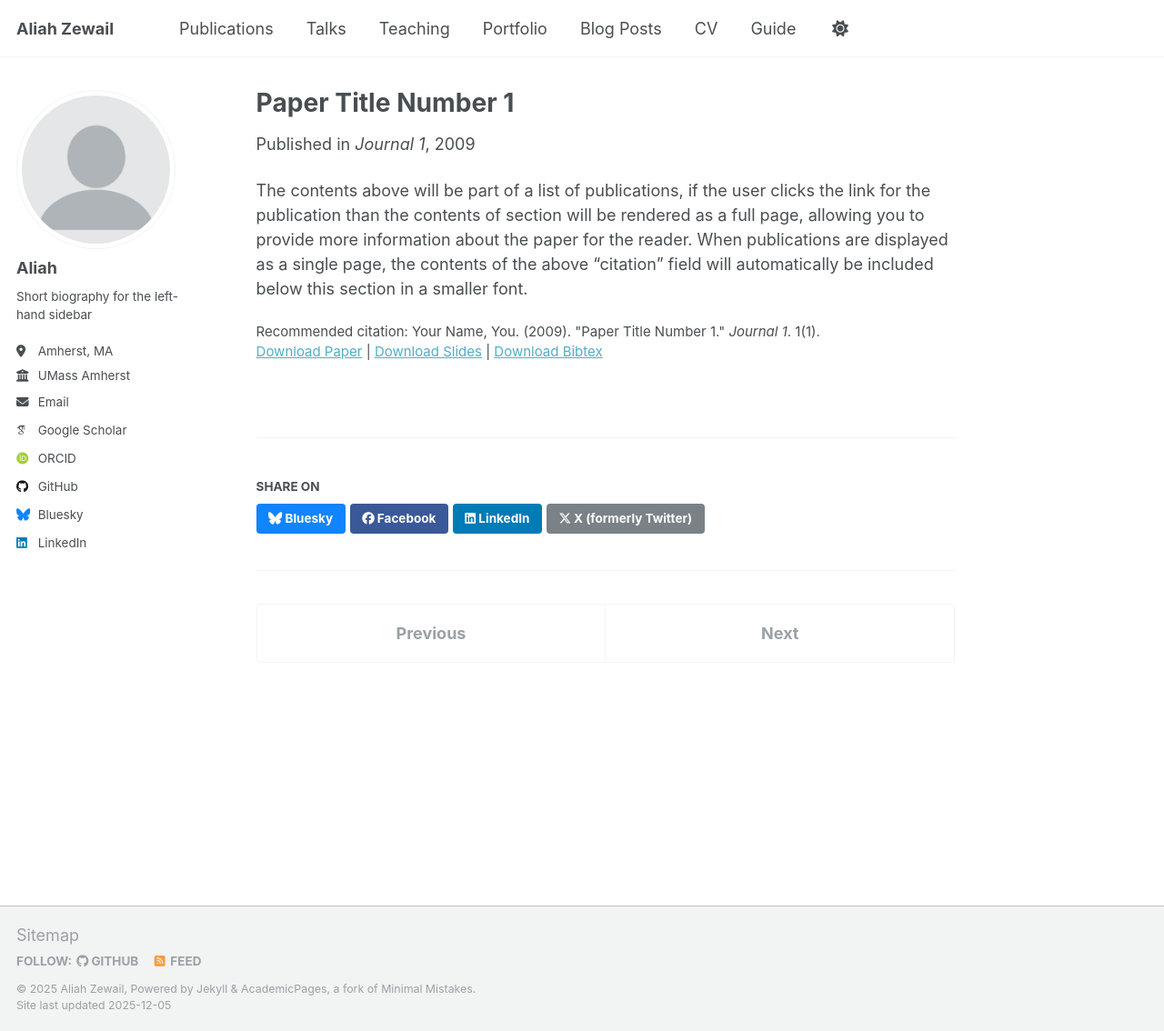
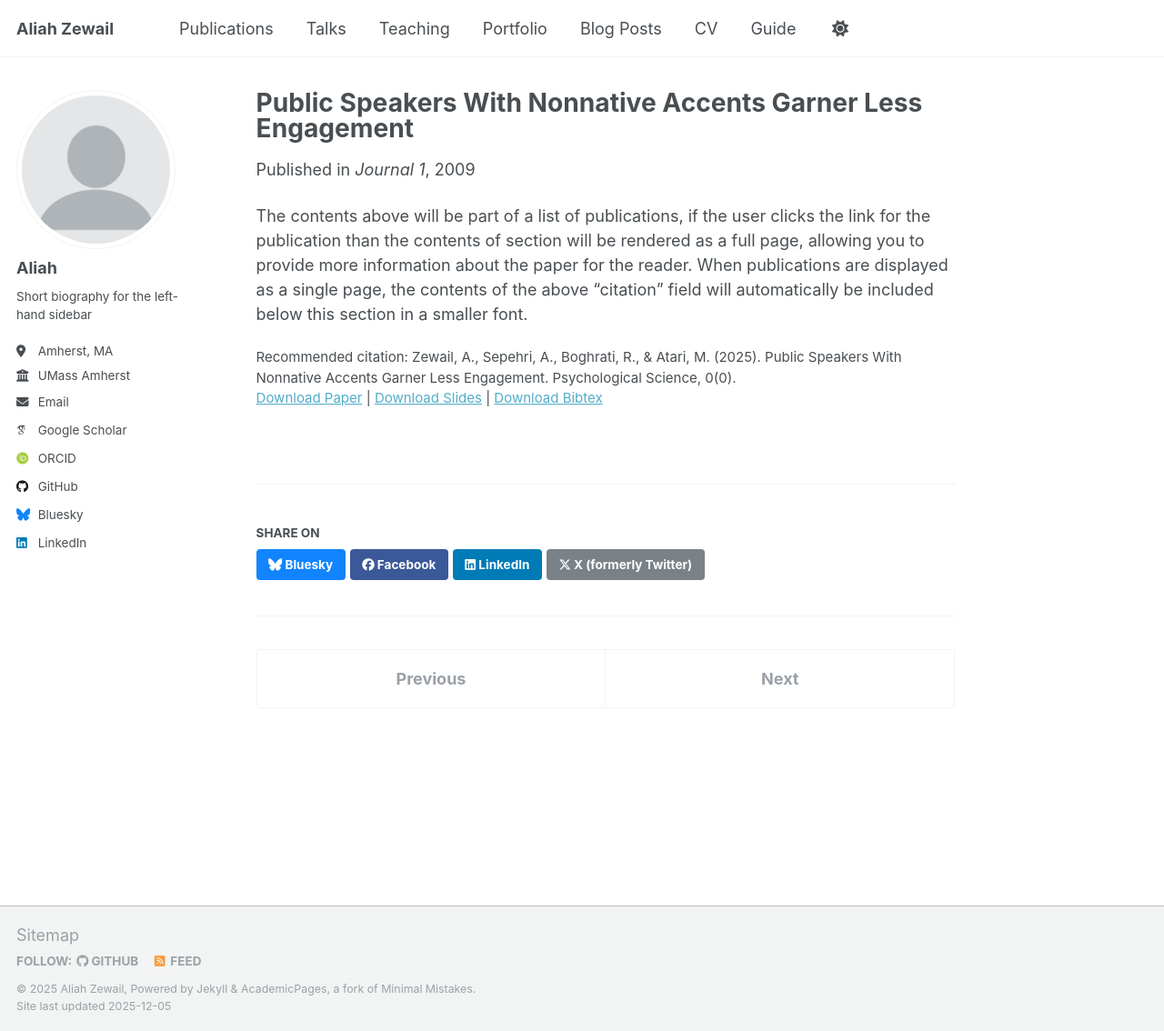
Before and after one commit to aliahzewail/aliahzewail.github.io, a Jekyll site: the page built from _publications/2009-10-01-paper-title-number-1.md, in a window 1280 px wide and 1134 px high. Shown: the whole window at 91% size. Built offline with Jekyll 4.4.1, drawn with Linux system fonts in a browser that asks for light colours; some web fonts are replaced.

Commit message:
Update 2009-10-01-paper-title-number-1.md

```diff
--- a/_publications/2009-10-01-paper-title-number-1.md
+++ b/_publications/2009-10-01-paper-title-number-1.md
@@ -1,5 +1,5 @@
 ---
-title: "Paper Title Number 1"
+title: "Public Speakers With Nonnative Accents Garner Less Engagement"
 collection: publications
 category: manuscripts
 permalink: /publication/2009-10-01-paper-title-number-1
@@ -7,8 +7,8 @@ excerpt: 'This paper is about the number 1. The number 2 is left for future work
 date: 2009-10-01
 venue: 'Journal 1'
 slidesurl: 'http://academicpages.github.io/files/slides1.pdf'
-paperurl: 'http://academicpages.github.io/files/paper1.pdf'
+paperurl: '[http://academicpages.github.io/files/paper1.pdf](https://doi.org/10.1177/09567976251398)'
 bibtexurl: 'http://academicpages.github.io/files/bibtex1.bib'
-citation: 'Your Name, You. (2009). &quot;Paper Title Number 1.&quot; <i>Journal 1</i>. 1(1).'
+citation: 'Zewail, A., Sepehri, A., Boghrati, R., & Atari, M. (2025). Public Speakers With Nonnative Accents Garner Less Engagement. Psychological Science, 0(0).'
 ---
 The contents above will be part of a list of publications, if the user clicks the link for the publication than the contents of section will be rendered as a full page, allowing you to provide more information about the paper for the reader. When publications are displayed as a single page, the contents of the above "citation" field will automatically be included below this section in a smaller font.
```
